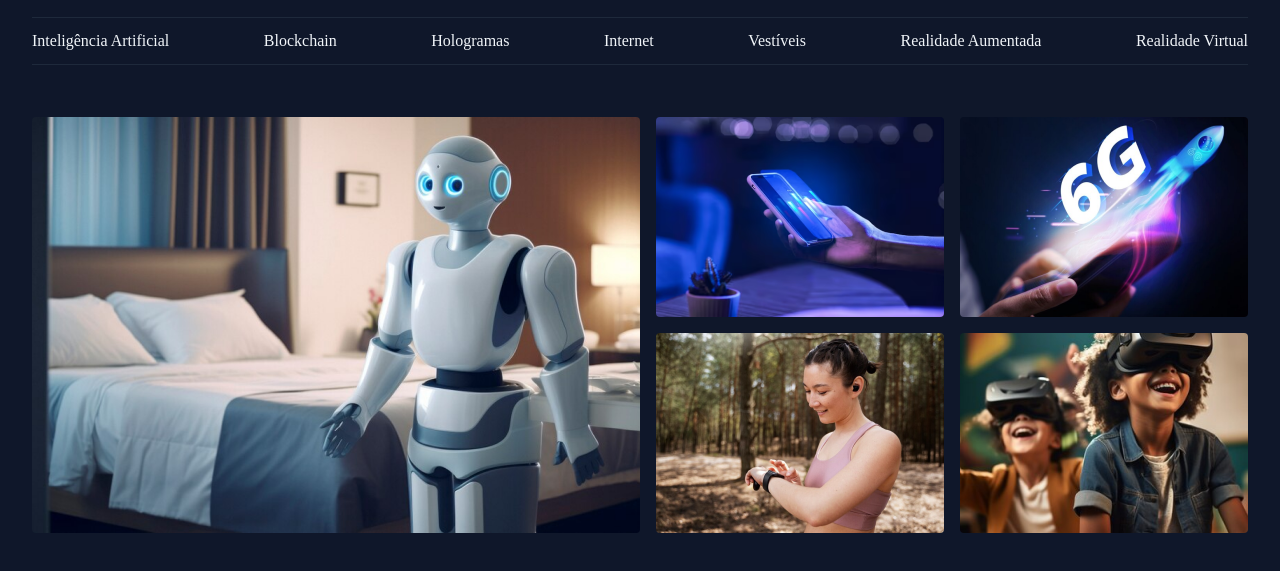
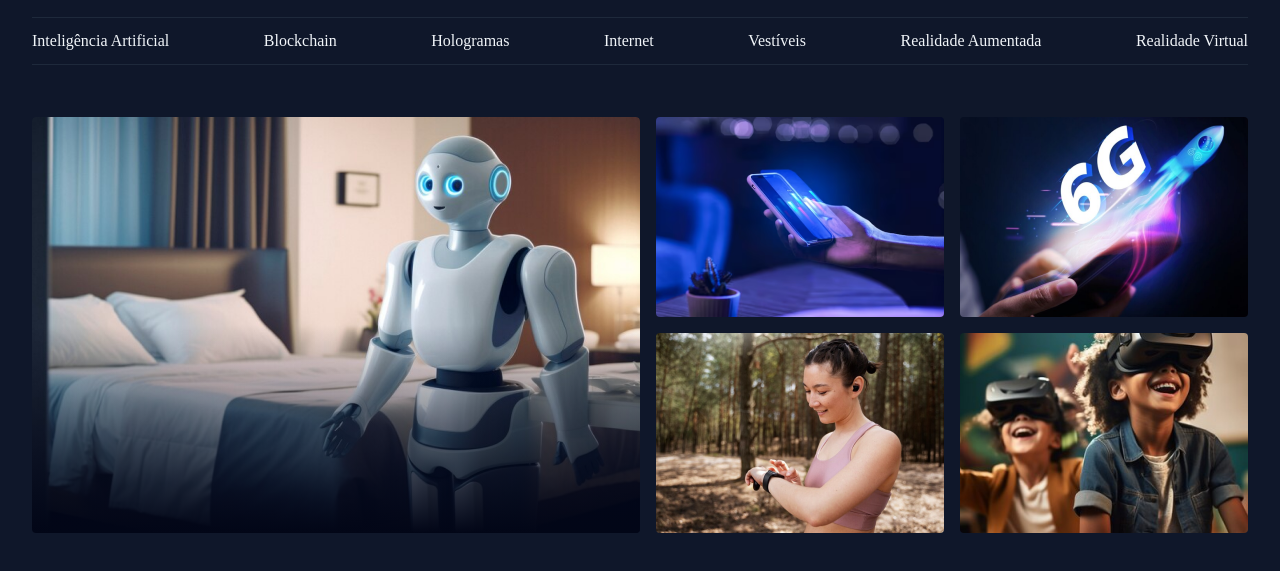
Before and after one commit to taliaduarte/projeto04-portalnoticias, a plain HTML site: page index.html in a window 1280 px wide. Shown: the part 55-626 px from the top of the page. Drawn offline with Linux system fonts and the light colour scheme.

Commit message:
adicionando fundo com degradê

```diff
--- a/index.html
+++ b/index.html
@@ -40,7 +40,7 @@
     </header>
     <main class="grid container">
         <section id="featured" class="grid grid-flow-col gap-16">
-            <div>
+            <div class="card">
                 <img src="assets/imagens/Image 01.png" alt="">
             </div>
 
--- a/styles/section.css
+++ b/styles/section.css
@@ -1,5 +1,24 @@
 #featured img {
     height: 100%;
     object-fit: cover;
+    border-radius: 4px; /*arredondar as bordas*/
+}
+
+.card {
     border-radius: 4px;
+    overflow: hidden;
+    position: relative;
 }
+
+.card::before {
+
+    content: "";
+    position:absolute;
+    inset: 0;
+    top: 50%;
+    background: linear-gradient(
+        180deg,
+        transparent 0%,
+        #020617 100%
+    );
+}
```
